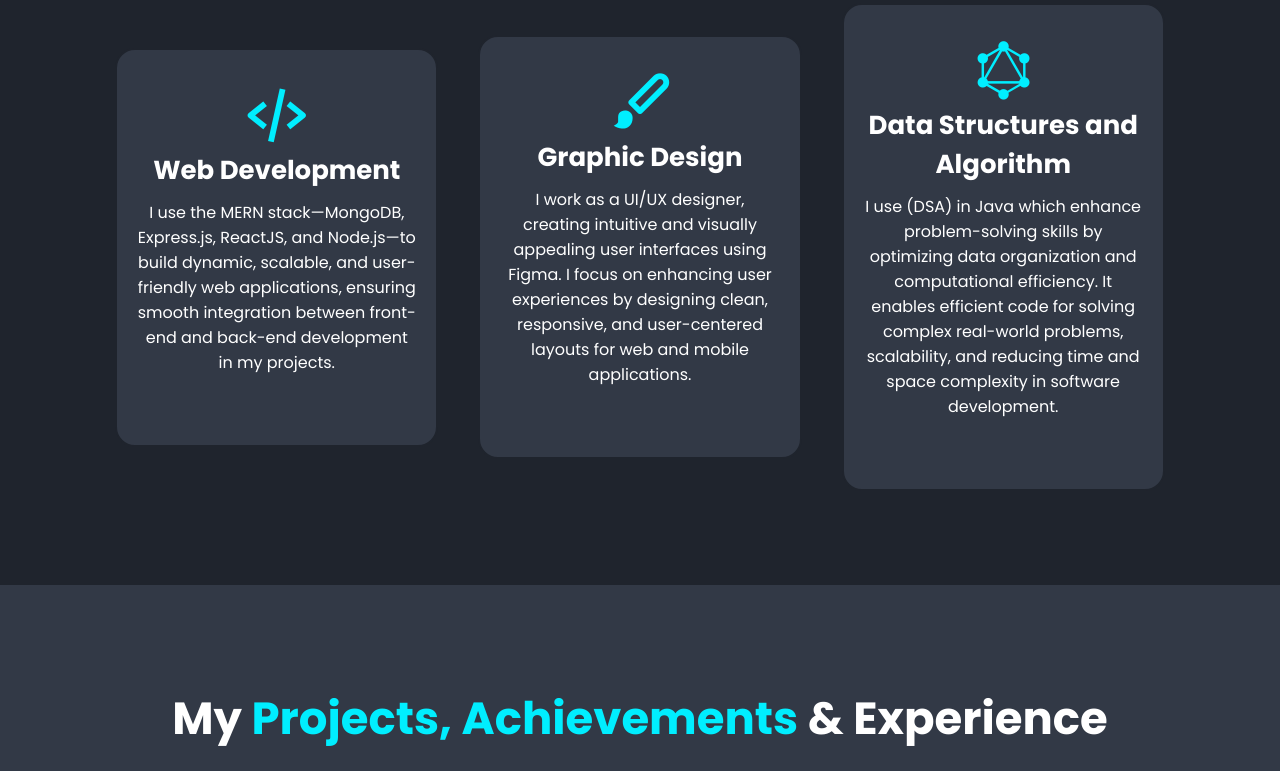
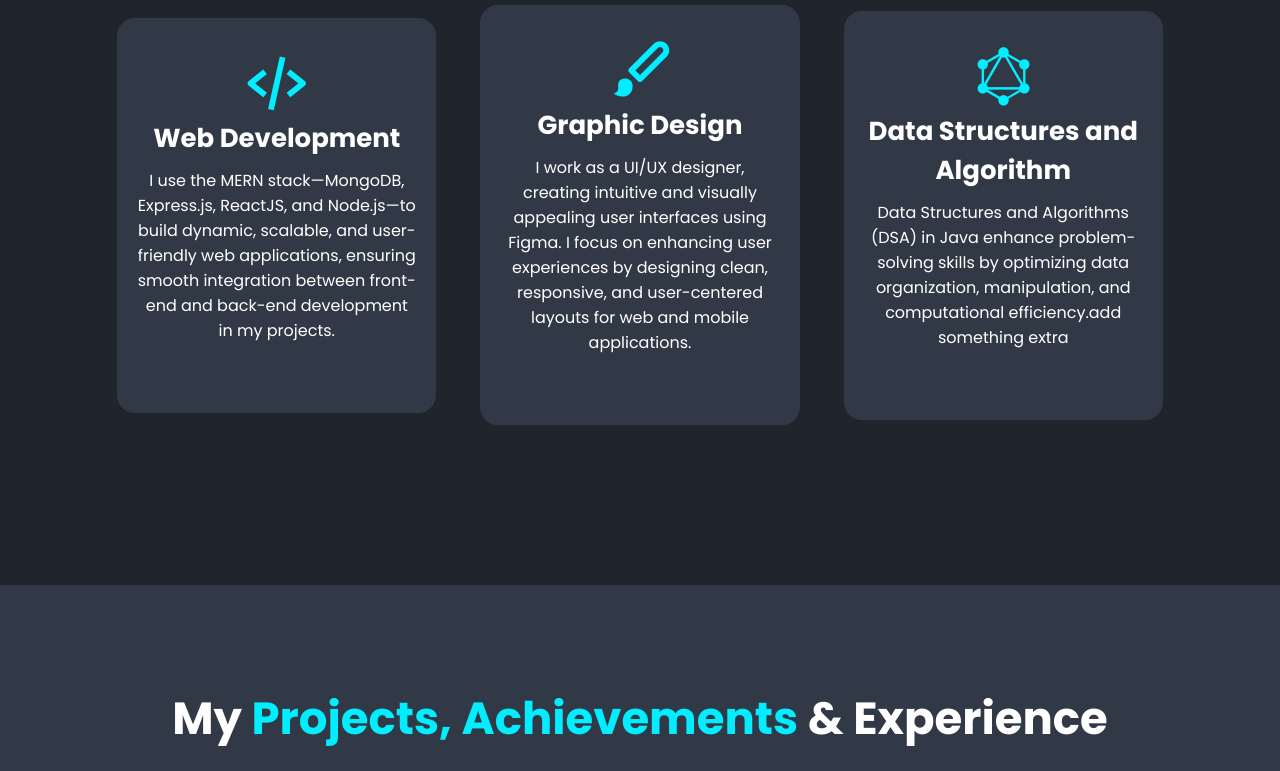
Before and after one commit to RitikaBhadani11/My-Portfolio, a plain HTML site: page index.html in a window 1280 px wide. Shown: the part 1815-2586 px from the top of the page. Drawn offline with nearby package versions, Linux system fonts and the light colour scheme.

Commit message:
changes done

```diff
--- a/index.html
+++ b/index.html
@@ -72,7 +72,7 @@
             <div class="services-box">
                 <i class='bx bxl-graphql'></i>
                 <h3>Data Structures and Algorithm</h3>
-                <p>I use (DSA) in Java which enhance problem-solving skills by optimizing data organization and computational efficiency. It enables efficient code for solving complex real-world problems,  scalability, and reducing time and space complexity in software development.</p>
+                <p>Data Structures and Algorithms (DSA) in Java enhance problem-solving skills by optimizing data organization, manipulation, and computational efficiency.add something extra</p>
 
             </div>
 
```
